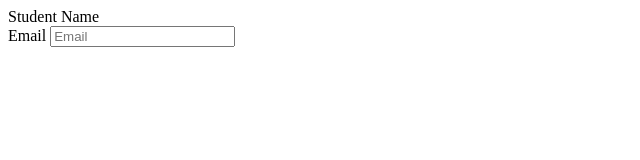
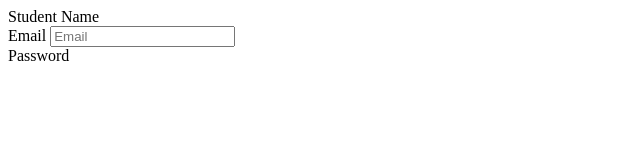
Before and after one commit to IndlahimaParvathi/CSS-forms, a plain HTML site: page student signform.html in a window 1280 px wide. Shown: the full height of the page, 0-640 px from the left. Drawn offline with Linux system fonts and the light colour scheme.

Commit message:
password

```diff
--- a/student signform.html
+++ b/student signform.html
@@ -13,5 +13,8 @@
                 <label> Email</label>
                 <input type="text" placeholder="Email"
             </div>
+            <div>
+                <label>Password</label>
+            </div>
         </body>
     </html>
```
